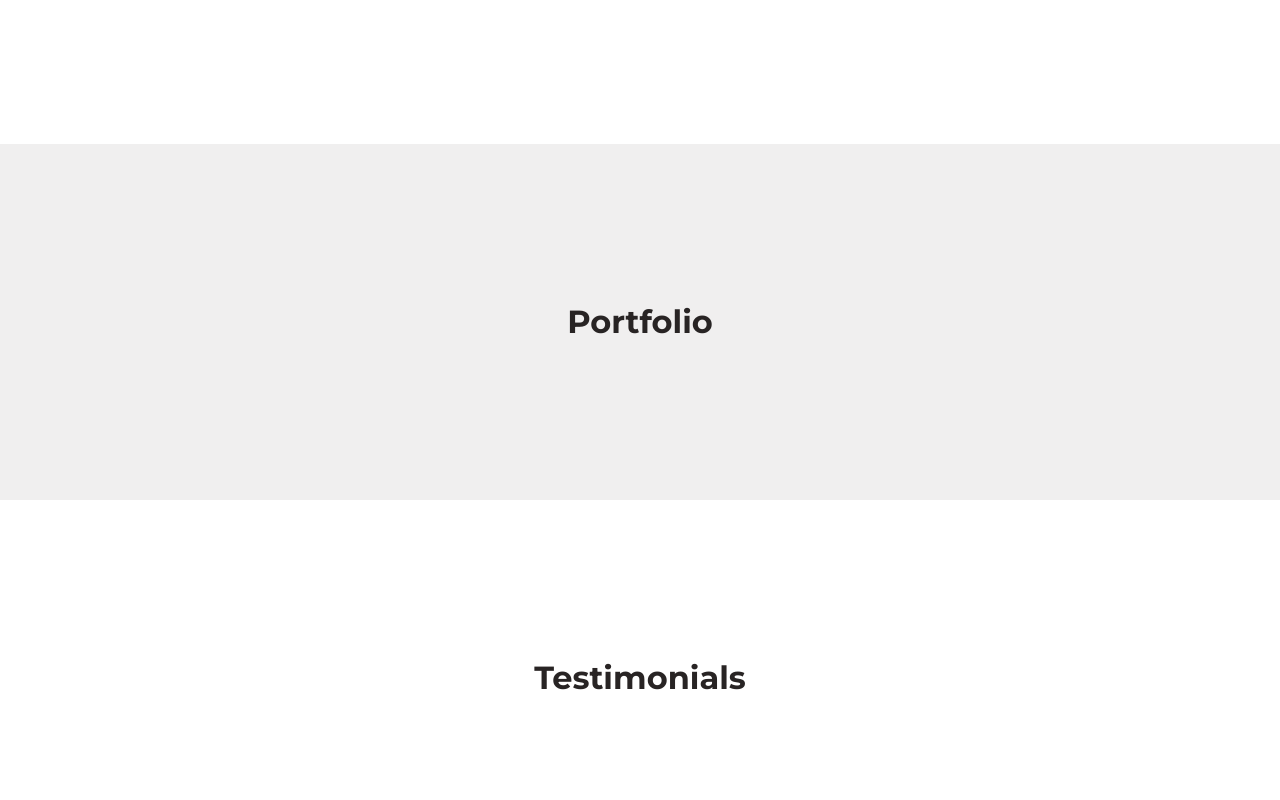
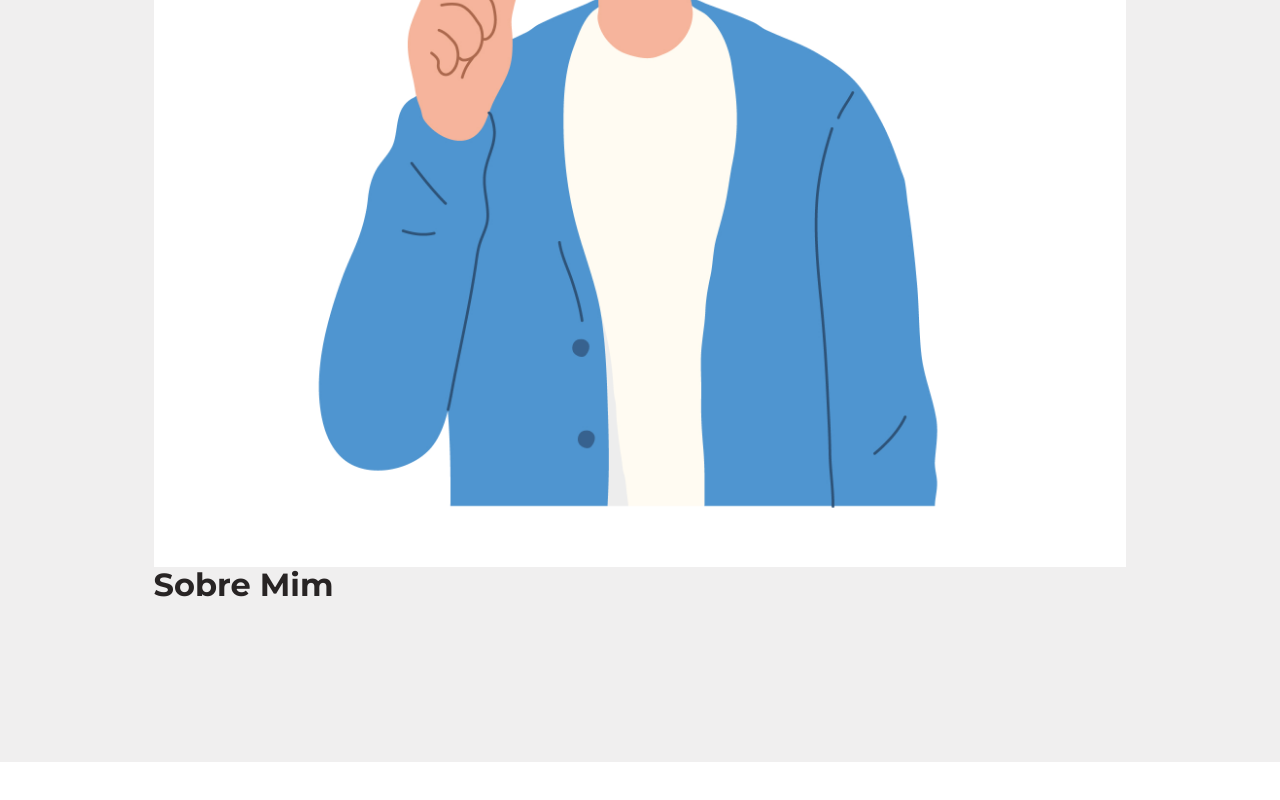
Before and after one commit to jackson-ribeiro/portfolio, a React (Create React App) app: page / in a window 1280 px wide. Shown: the part 1232-2032 px from the top of the page. Built offline with nearby package versions, Linux system fonts and the light colour scheme.

Commit message:
feat: realizando integrações

```diff
--- a/src/sections/about/About.jsx
+++ b/src/sections/about/About.jsx
@@ -1,8 +1,23 @@
+import AboutImage from '../../assets/about.jpg';
 import './about.css';
 
 const About = ()  => {
   return (
-    <section id="about"><h2>About</h2></section>
+    <section id="about">
+      <div className="container about_container">
+        <div className="about_left">
+          <div className='about_portrait'>
+            <img src = {AboutImage} alt = "" />
+          </div>
+          <div className="about_right">
+            <h2>Sobre Mim</h2>
+            <div className="about_cards">
+
+            </div>
+          </div>
+        </div>
+      </div>
+    </section>
   )
 }
 
```
Also changed, not shown: src/assets/about.jpg (added).
